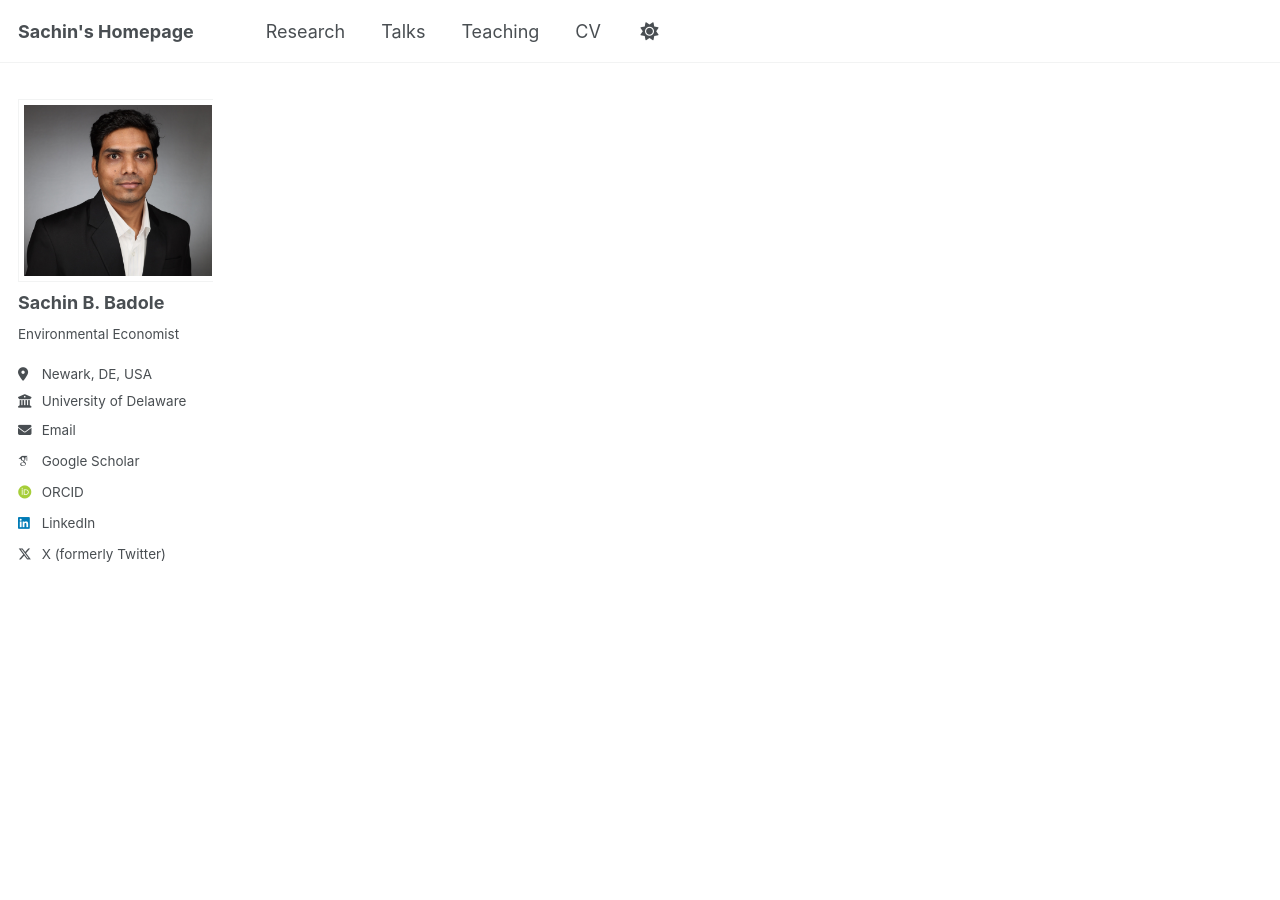
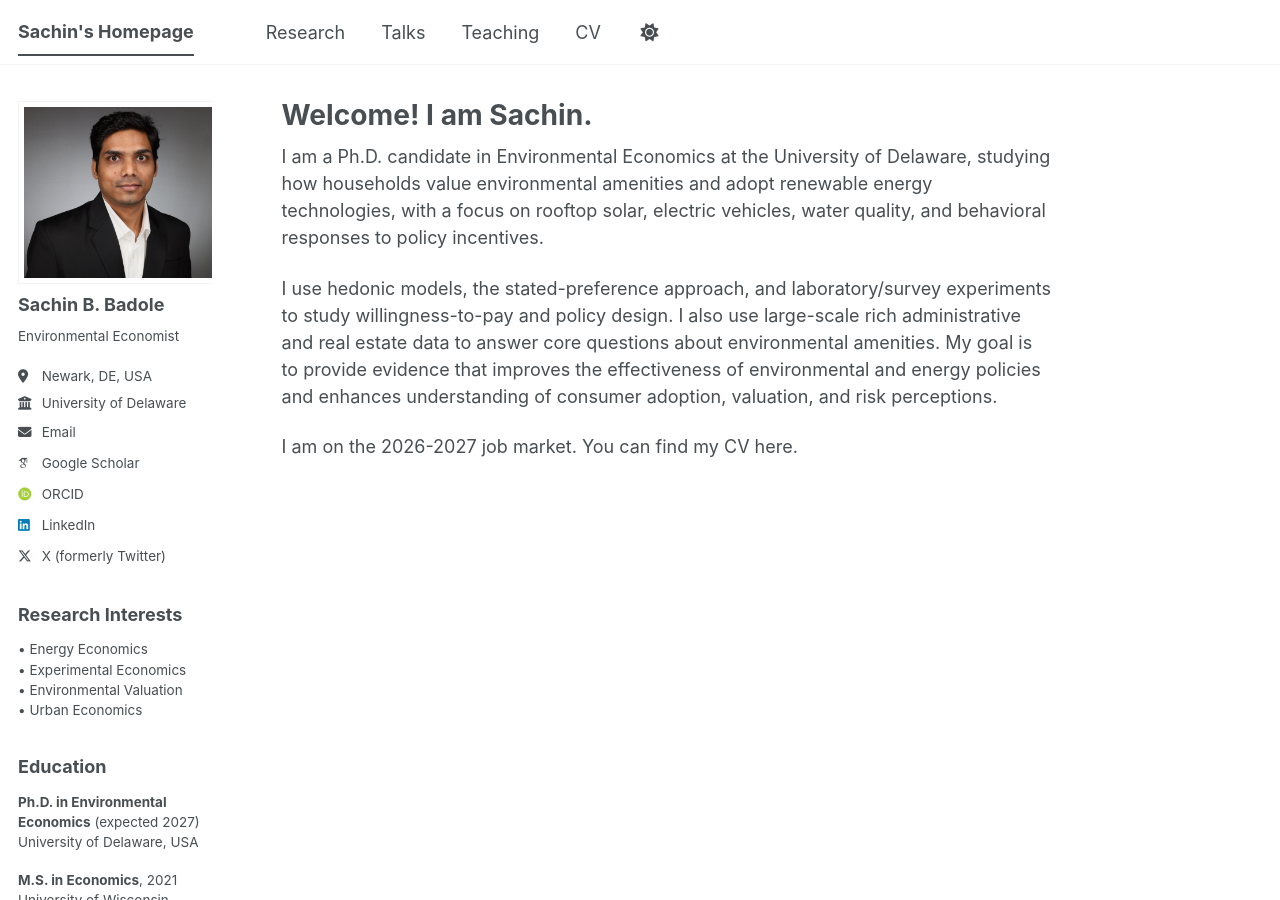
Before and after one commit to sachin-b-badole/sachin-b-badole.github.io, a Jekyll site: the page built from _pages/about.md, in a window 1280 px wide. Built offline with Jekyll 4.4.1, drawn with Linux system fonts in a browser that asks for light colours; some web fonts are replaced; a script bundle is joined from its source files by our own code; library files that are not in the unit come from our copies; some of the changed lines change nothing that is shown; some of the changed text lies outside the part shown.

Commit message:
Update about.md

```diff
--- a/_pages/about.md
+++ b/_pages/about.md
@@ -6,13 +6,6 @@ redirect_from:
   - /about/
   - /about.html
 
-I am a Ph.D. candidate in Environmental Economics at the University of Delaware, studying how households value environmental amenities and adopt renewable energy technologies, with a focus on rooftop solar, electric vehicles, water quality, and behavioral responses to policy incentives.
-
-I use hedonic models, the stated-preference approach, and laboratory/survey experiments to study willingness-to-pay and policy design. I also use large-scale rich administrative and real estate data to answer core questions about environmental amenities. My goal is to provide evidence that improves the effectiveness of environmental and energy policies and enhances understanding of consumer adoption, valuation, and risk perceptions.
-
-I am on the 2026-2027 job market. You can find my CV here.
-
-# Right-hand sidebar content
 sidebar:
   - title: "Research Interests"
     text: |
@@ -31,8 +24,18 @@ sidebar:
 
       **B.Tech. in Petrochemical Engineering**, 2015
       Dr. B.A.T.U., Lonere, India
+---
 
----
+I am a Ph.D. candidate in Environmental Economics at the University of Delaware, studying how households value environmental amenities and adopt renewable energy technologies, with a focus on rooftop solar, electric vehicles, water quality, and behavioral responses to policy incentives.
+
+I use hedonic models, the stated-preference approach, and laboratory/survey experiments to study willingness-to-pay and policy design. I also use large-scale rich administrative and real estate data to answer core questions about environmental amenities. My goal is to provide evidence that improves the effectiveness of environmental and energy policies and enhances understanding of consumer adoption, valuation, and risk perceptions.
+
+I am on the 2026-2027 job market. You can find my CV here.
+
+
+
+
+
 
 
 
```
